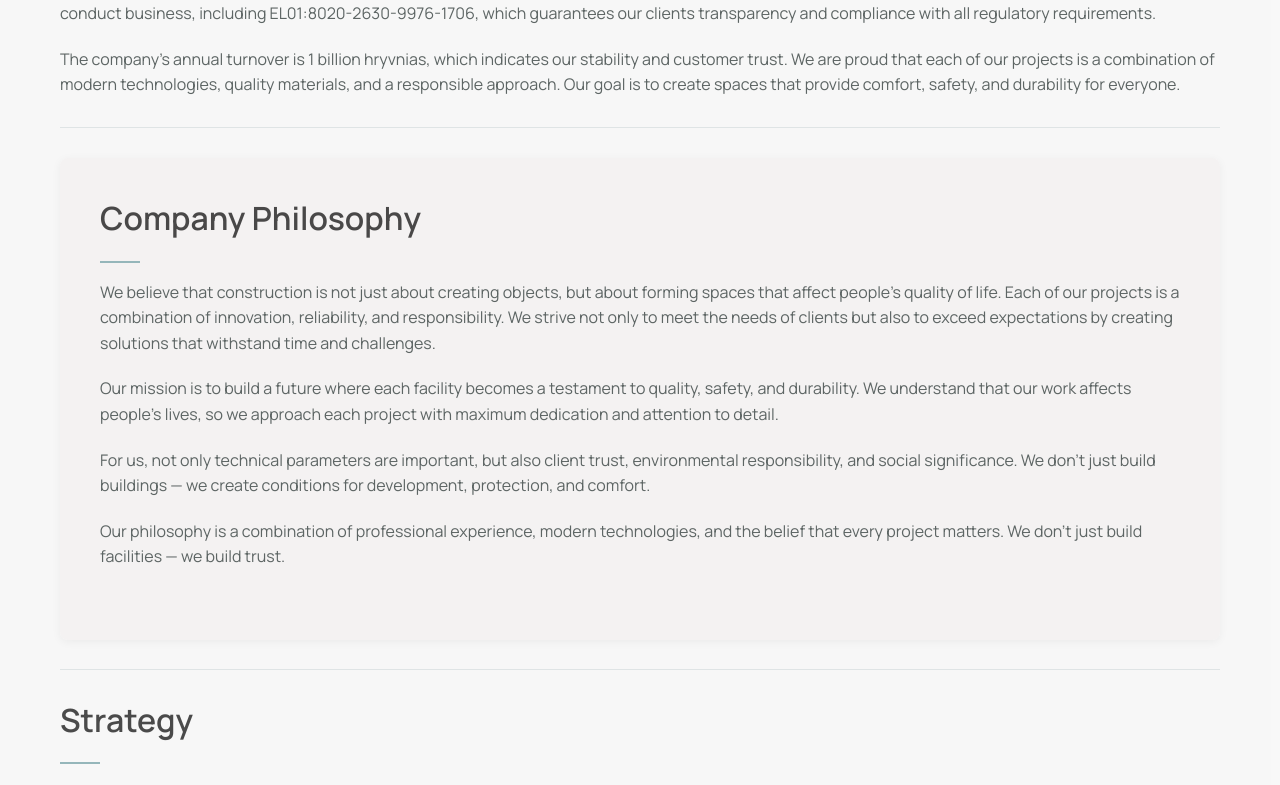
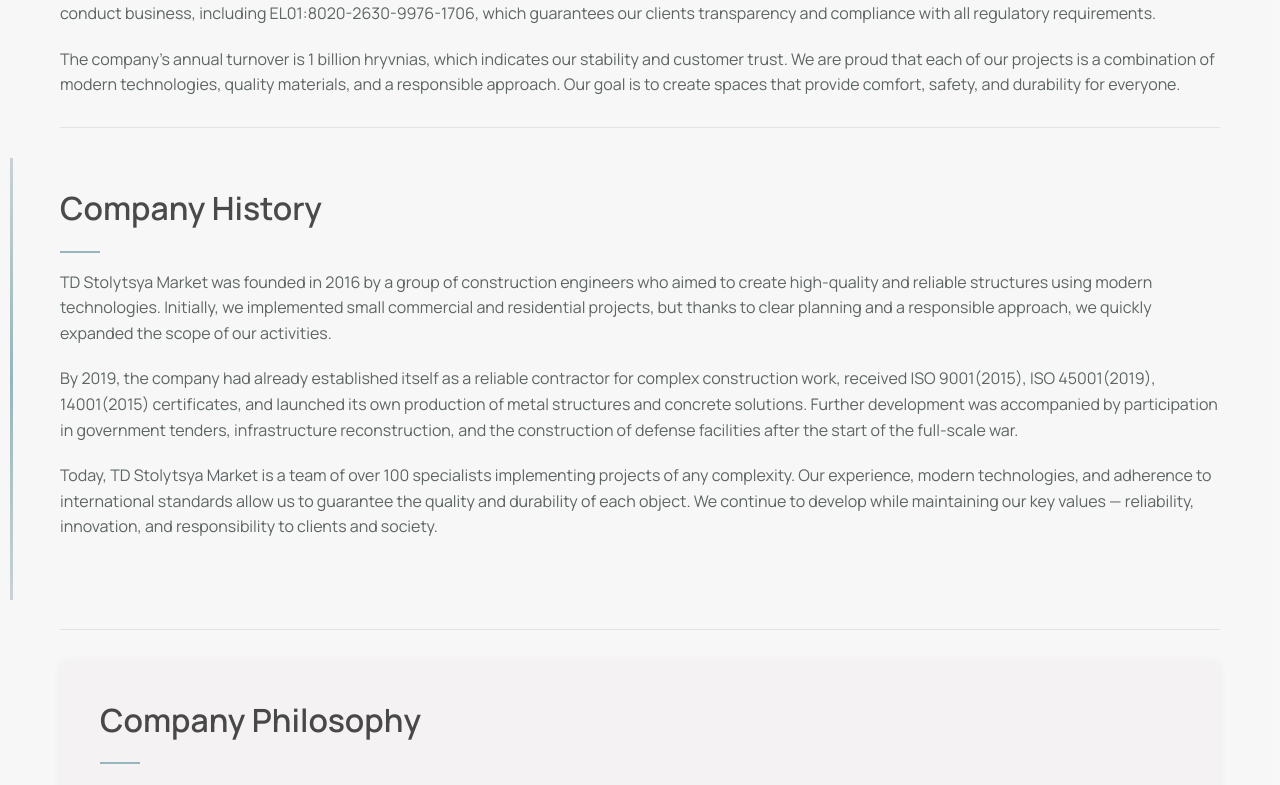
Before and after one commit to Greenfield-Taster/capital-market, a React (Vite) app: page /capital-market/about in a window 1280 px wide. Shown: the part 390-1175 px from the top of the page. Built offline with nearby package versions, Linux system fonts and the light colour scheme.

Commit message:
Add history section to about page

```diff
--- a/public/locales/en/translation.json
+++ b/public/locales/en/translation.json
@@ -79,6 +79,12 @@
       "paragraph2": "One of our key areas is the production of metal structures and concrete solutions that ensure safety and durability. We work responsibly and adhere to international standards, which is confirmed by our certified management system: (ISO 9001(2015), ISO 45001(2019), 14001(2015).",
       "paragraph3": "Our team consists of more than 100 qualified employees who make daily efforts to implement the most complex tasks. We have all the necessary licenses to conduct business, including EL01:8020-2630-9976-1706, which guarantees our clients transparency and compliance with all regulatory requirements.",
       "paragraph4": "The company's annual turnover is 1 billion hryvnias, which indicates our stability and customer trust. We are proud that each of our projects is a combination of modern technologies, quality materials, and a responsible approach. Our goal is to create spaces that provide comfort, safety, and durability for everyone."
+    },
+    "history": {
+      "title": "Company History",
+      "paragraph1": "TD Stolytsya Market was founded in 2016 by a group of construction engineers who aimed to create high-quality and reliable structures using modern technologies. Initially, we implemented small commercial and residential projects, but thanks to clear planning and a responsible approach, we quickly expanded the scope of our activities.",
+      "paragraph2": "By 2019, the company had already established itself as a reliable contractor for complex construction work, received ISO 9001(2015), ISO 45001(2019), 14001(2015) certificates, and launched its own production of metal structures and concrete solutions. Further development was accompanied by participation in government tenders, infrastructure reconstruction, and the construction of defense facilities after the start of the full-scale war.",
+      "paragraph3": "Today, TD Stolytsya Market is a team of over 100 specialists implementing projects of any complexity. Our experience, modern technologies, and adherence to international standards allow us to guarantee the quality and durability of each object. We continue to develop while maintaining our key values — reliability, innovation, and responsibility to clients and society."
     },
     "philosophy": {
       "title": "Company Philosophy",
--- a/public/locales/uk/translation.json
+++ b/public/locales/uk/translation.json
@@ -79,6 +79,12 @@
       "paragraph2": "Одним із наших ключових напрямків є виробництво металоконструкцій та бетонних рішень, які забезпечують безпеку та довговічність. Ми працюємо з відповідальністю та дотримуємося міжнародних стандартів, що підтверджується нашою сертифікованою системою управління: (ISO 9001(2015), ISO 45001(2019), 14001(2015).",
       "paragraph3": "Наша команда налічує понад 100 кваліфікованих співробітників, які щодня докладають зусиль для реалізації найскладніших завдань. Ми маємо всі необхідні ліцензії для ведення діяльності, зокрема та EL01:8020-2630-9976-1706, що гарантує нашим клієнтам прозорість та дотримання всіх нормативних вимог.",
       "paragraph4": "Щорічний оборот компанії становить 1 мільярд гривень, що свідчить про нашу стабільність та довіру клієнтів. Ми пишаємося тим, що кожен наш проект — це поєднання сучасних технологій, якісних матеріалів та відповідального підходу. Наша мета — створювати простори, які забезпечують комфорт, безпеку та довговічність для кожного."
+    },
+    "history": {
+      "title": "Історія компанії",
+      "paragraph1": "Компанія «ТД Столиця Маркет» заснована у 2016 році групою інженерів-будівельників, які ставили за мету створювати якісні та надійні об'єкти з урахуванням сучасних технологій. Спочатку ми реалізовували невеликі комерційні та житлові проєкти, але завдяки чіткому плануванню та відповідальному підходу швидко розширили масштаби діяльності.",
+      "paragraph2": "До 2019 року компанія вже зарекомендувала себе як надійного виконавця складних будівельних робіт, отримала сертифікати ISO 9001(2015), ISO 45001(2019), 14001(2015) та запустила власне виробництво металоконструкцій і бетонних рішень. Подальший розвиток супроводжувався участю у державних тендерах, реконструкцією інфраструктури та будівництвом оборонних споруд після початку повномасштабної війни.",
+      "paragraph3": "Сьогодні «ТД Столиця Маркет» — це команда з понад 100 фахівців, яка реалізує проєкти будь-якої складності. Наш досвід, сучасні технології та дотримання міжнародних стандартів дозволяють гарантувати якість і довговічність кожного об'єкта. Ми продовжуємо розвиватися, зберігаючи наші ключові цінності — надійність, інновації та відповідальність перед клієнтами і суспільством."
     },
     "philosophy": {
       "title": "Філософія компанії",
--- a/src/pages/About.jsx
+++ b/src/pages/About.jsx
@@ -15,6 +15,15 @@
             <p className="about-text">{t("about.main.paragraph2")}</p>
             <p className="about-text">{t("about.main.paragraph3")}</p>
             <p className="about-text">{t("about.main.paragraph4")}</p>
+          </div>
+        </section>
+
+        <section className="about-section history-section">
+          <h2 className="section-title">{t("about.history.title")}</h2>
+          <div className="about-content">
+            <p className="about-text">{t("about.history.paragraph1")}</p>
+            <p className="about-text">{t("about.history.paragraph2")}</p>
+            <p className="about-text">{t("about.history.paragraph3")}</p>
           </div>
         </section>
 
--- a/src/styles/pages/_About.scss
+++ b/src/styles/pages/_About.scss
@@ -93,7 +93,34 @@
   }
 }
 
-// Philosophy section styling
+.history-section {
+  position: relative;
+  padding: 30px 0;
+
+  &::before {
+    content: "";
+    position: absolute;
+    left: -50px;
+    top: 0;
+    bottom: 0;
+    width: 3px;
+    background: linear-gradient(
+      to bottom,
+      v.$color-light-silver,
+      v.$color-accent,
+      v.$color-light-silver
+    );
+
+    @media (max-width: v.$breakpoint-tablet) {
+      left: -20px;
+    }
+
+    @media (max-width: v.$breakpoint-mobile) {
+      display: none;
+    }
+  }
+}
+
 .philosophy-section {
   background-color: v.$color-warm-milky;
   padding: 40px;
```
